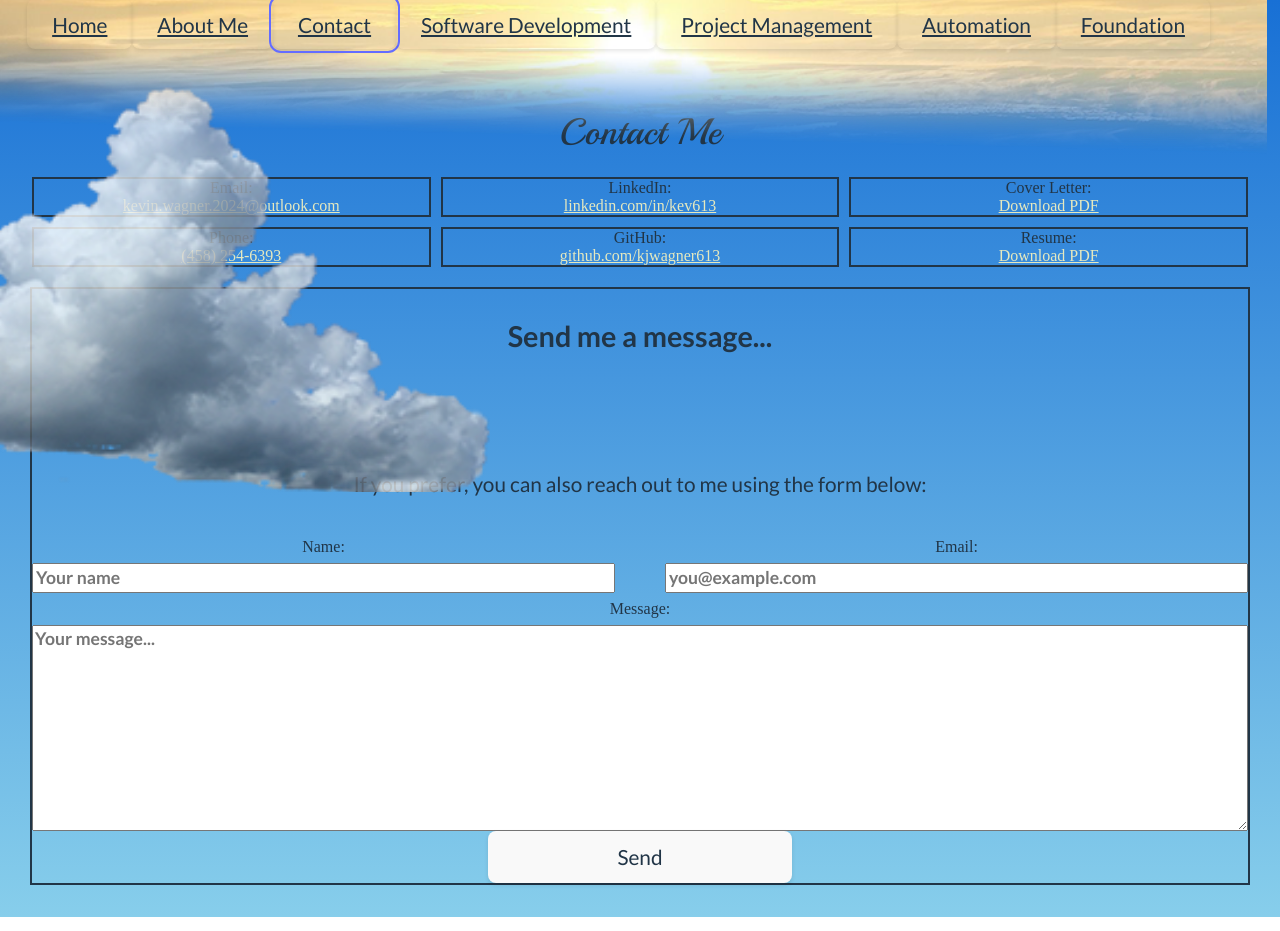
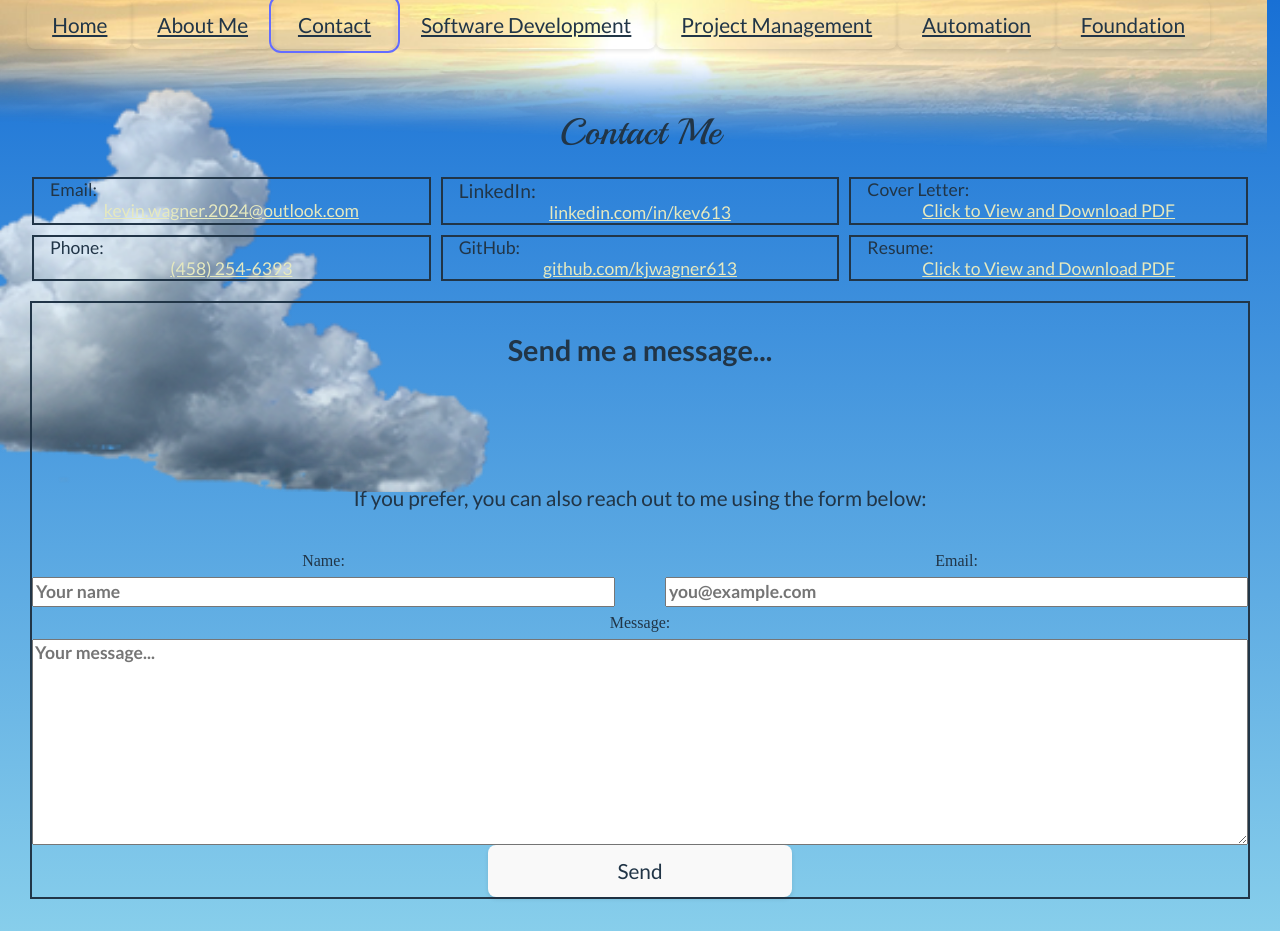
Before and after one commit to kjwagner613/craftsman, a React (Vite) app: page / in a window 1280 px wide. Both pictures are taken after a click on the button "Contact". Built offline with nearby package versions, Linux system fonts and the light colour scheme; a web font is replaced by a local one.

Commit message:
Syling contact page again

```diff
--- a/src/assets/components/Contact.jsx
+++ b/src/assets/components/Contact.jsx
@@ -1,3 +1,4 @@
+
 import React, { useEffect, useState } from 'react';
 import { motion } from 'framer-motion';
 import ContactForm from './contactForm'
@@ -29,7 +30,7 @@ const Contact = ({ selected }) => {
   return (
     <div className="w-full flex justify-center">
       <div className="flex flex-col items-center mb-8 w-full max-w-5xl">
-        <h1 className="text-3xl font-semibold mt-[10vh] mb-6">Contact Me</h1>
+        <h1 className="text-3xl font-semibold mt-[10vh] mb-6 z-50">Contact Me</h1>
 
         {/* Netlify Hidden Fields */}
 
@@ -40,10 +41,10 @@ const Contact = ({ selected }) => {
             initial={{ opacity: 0, y: 50 }}
             animate={showColumns ? { opacity: 1, y: 0 } : {}}
             transition={{ delay: 0.1, duration: 0.5 }}
-            className="border-2 p-4 rounded"
+            className="border-2 p-4 rounded z-50"
           >
-            <label className="font-medium block mb-2 gap-[10px]">Email:</label>
-            <a href="mailto:kevin.wagner.2024@outlook.com" className="text-blue-400 hover:underline">
+            <label className="block mb-2 gap-[10px]" style={{ fontSize: "var(--font-size-small)", fontFamily: "var(--font-main)", textAlign: "left", marginLeft: "1rem" }} >Email:</label>
+            <a href="mailto:kevin.wagner.2024@outlook.com" className="text-blue-400 hover:underline" style={{ fontSize: "var(--font-size-small)", fontFamily: "var(--font-main)" }}>
               kevin.wagner.2024@outlook.com
             </a>
           </motion.div>
@@ -53,10 +54,10 @@ const Contact = ({ selected }) => {
             initial={{ opacity: 0, y: 50 }}
             animate={showColumns ? { opacity: 1, y: 0 } : {}}
             transition={{ delay: 0.2, duration: 0.5 }}
-            className="border-2 p-4 rounded"
+            className="border-2 p-4 rounded z-50"
           >
-            <label className="font-medium block mb-2 gap-[10px]">LinkedIn:</label>
-            <a href="https://www.linkedin.com/in/kev613/" className="gap-[10px] text-blue-400 hover:underline" target="_blank" rel="noopener noreferrer">
+            <label className="block mb-2 gap-[10px]" style={{ fontSize: "1.2rem", fontFamily: "var(--font-main)", textAlign: "left", marginLeft: "1rem" }}>LinkedIn:</label>
+            <a href="https://www.linkedin.com/in/kev613/" className="gap-[10px] text-blue-400 hover:underline" target="_blank" rel="noopener noreferrer" style={{ fontSize: "var(--font-size-small)", fontFamily: "var(--font-main)" }}>
               linkedin.com/in/kev613
             </a>
           </motion.div>
@@ -66,11 +67,11 @@ const Contact = ({ selected }) => {
             initial={{ opacity: 0, y: 50 }}
             animate={showColumns ? { opacity: 1, y: 0 } : {}}
             transition={{ delay: 0.3, duration: 0.5 }}
-            className="border-2 p-4 rounded gap-[10px]"
+            className="border-2 p-4 rounded gap-[10px] z-50"
           >
-            <label className="gap-[10px] font-medium block mb-2">Cover Letter:</label>
-            <a href="/assets/Kevin Wagner Cover Letter 2025.pdf" className="text-blue-400 hover:underline" target="_blank" rel="noopener noreferrer">
-              Download PDF
+            <label className="gap-[10px] block mb-2" style={{ fontSize: "var(--font-size-small)", fontFamily: "var(--font-main)", textAlign: "left", marginLeft: "1rem" }} >Cover Letter:</label>
+            <a href="/assets/Kevin Wagner Cover Letter 2025.pdf" className="text-blue-400 hover:underline" target="_blank" rel="noopener noreferrer" style={{ fontSize: "var(--font-size-small)", fontFamily: "var(--font-main)" }}>
+              Click to View and Download PDF
             </a>
           </motion.div>
 
@@ -79,10 +80,10 @@ const Contact = ({ selected }) => {
             initial={{ opacity: 0, y: 50 }}
             animate={showColumns ? { opacity: 1, y: 0 } : {}}
             transition={{ delay: 0.4, duration: 0.5 }}
-            className="border-2 p-4 rounded"
+            className="border-2 p-4 rounded z-50"
           >
-            <label className="gap-[10px] font-medium block mb-2">Phone:</label>
-            <a href="tel:+14582546393" className="gap-[10px] text-blue-400 hover:underline">
+            <label className="gap-[10px] block mb-2" style={{ fontSize: "var(--font-size-small)", fontFamily: "var(--font-main)", textAlign: "left", marginLeft: "1rem" }} >Phone:</label>
+            <a href="tel:+14582546393" className="gap-[10px] text-blue-400 hover:underline" style={{ fontSize: "var(--font-size-small)", fontFamily: "var(--font-main)" }}>
               (458) 254-6393
             </a>
           </motion.div>
@@ -92,10 +93,10 @@ const Contact = ({ selected }) => {
             initial={{ opacity: 0, y: 50 }}
             animate={showColumns ? { opacity: 1, y: 0 } : {}}
             transition={{ delay: 0.5, duration: 0.5 }}
-            className="border-2 p-4 rounded"
+            className="border-2 p-4 rounded z-50"
           >
-            <label className="gap-[10px] font-medium block mb-2">GitHub:</label>
-            <a href="https://github.com/kjwagner613" className="gap-[10px] text-blue-400 hover:underline" target="_blank" rel="noopener noreferrer">
+            <label className="gap-[10px] block mb-2" style={{ fontSize: "var(--font-size-small)", fontFamily: "var(--font-main)", textAlign: "left", marginLeft: "1rem" }} >GitHub:</label>
+            <a href="https://github.com/kjwagner613" className="gap-[10px] text-blue-400 hover:underline" target="_blank" rel="noopener noreferrer" style={{ fontSize: "var(--font-size-small)", fontFamily: "var(--font-main)" }}>
               github.com/kjwagner613
             </a>
           </motion.div>
@@ -105,11 +106,11 @@ const Contact = ({ selected }) => {
             initial={{ opacity: 0, y: 50 }}
             animate={showColumns ? { opacity: 1, y: 0 } : {}}
             transition={{ delay: 0.6, duration: 0.5 }}
-            className="gap-[10px] border-2 p-4 rounded"
+            className="gap-[10px] border-2 p-4 rounded z-50"
           >
-            <label className="gap-[10px] font-medium block mb-2">Resume:</label>
-            <a href="/assets/Kevin Wagner Resume 2025.pdf" className="text-blue-400 hover:underline" target="_blank" rel="noopener noreferrer">
-              Download PDF
+            <label className="gap-[10px] block mb-2" style={{ fontSize: "var(--font-size-small)", fontFamily: "var(--font-main)", textAlign: "left", marginLeft: "1rem" }} >Resume:</label>
+            <a href="/assets/Kevin Wagner Resume 2025.pdf" className="text-blue-400 hover:underline" target="_blank" rel="noopener noreferrer" style={{ fontSize: "var(--font-size-small)", fontFamily: "var(--font-main)" }} >
+              Click to View and Download PDF
             </a>
           </motion.div>
         </div>
@@ -122,7 +123,7 @@ const Contact = ({ selected }) => {
           transition={{ delay: 0.6, duration: 0.7, ease: [0.42, 0, 0.58, 1] }}
           className="flex flex-col w-full items-center"
         >
-          <div className="gap-[10px] flex flex-col w-full md:w-1/2 border-yellow-300 border-2 rounded-lg p-6">
+          <div className="gap-[10px] flex flex-col w-full md:w-1/2 border-yellow-300 border-2 rounded-lg p-6 z-50">
             <h3 className="gap-[10px] text-xl font-semibold mb-2">Send me a message...</h3>
             <div className="flex flex-col items-center mb-4">
               <p className="text-gray-600" style={{ color: "black", animation: "blink" }}></p>
--- a/src/index.css
+++ b/src/index.css
@@ -17,7 +17,7 @@ html, body {
   --highlight-color-1: rgb(60, 78, 178);
   --border-radius: 8px;
   --font-main: "Lato", sans-serif;
-  --font-secondary: "Playball", cursive;
+  --font-secondary: "Playball", sans-serif;
   --font-marquee:  "Aoora", sans-serif;
   --font-size-titles: 2.3rem;
   --font-size-headers: 1.8rem;
--- a/tailwind.config.js
+++ b/tailwind.config.js
@@ -11,6 +11,7 @@ module.exports = {
         serif: ['Playfair Display', 'serif'],
         script: ['Playball', 'cursive'],
         aoora: ['Aoora', 'sans-serif'],
+        main: ['var(--font-main)', 'sans-serif'],
       },
       transitionProperty: {
         'height': 'height', // Enables smooth height animation
```
